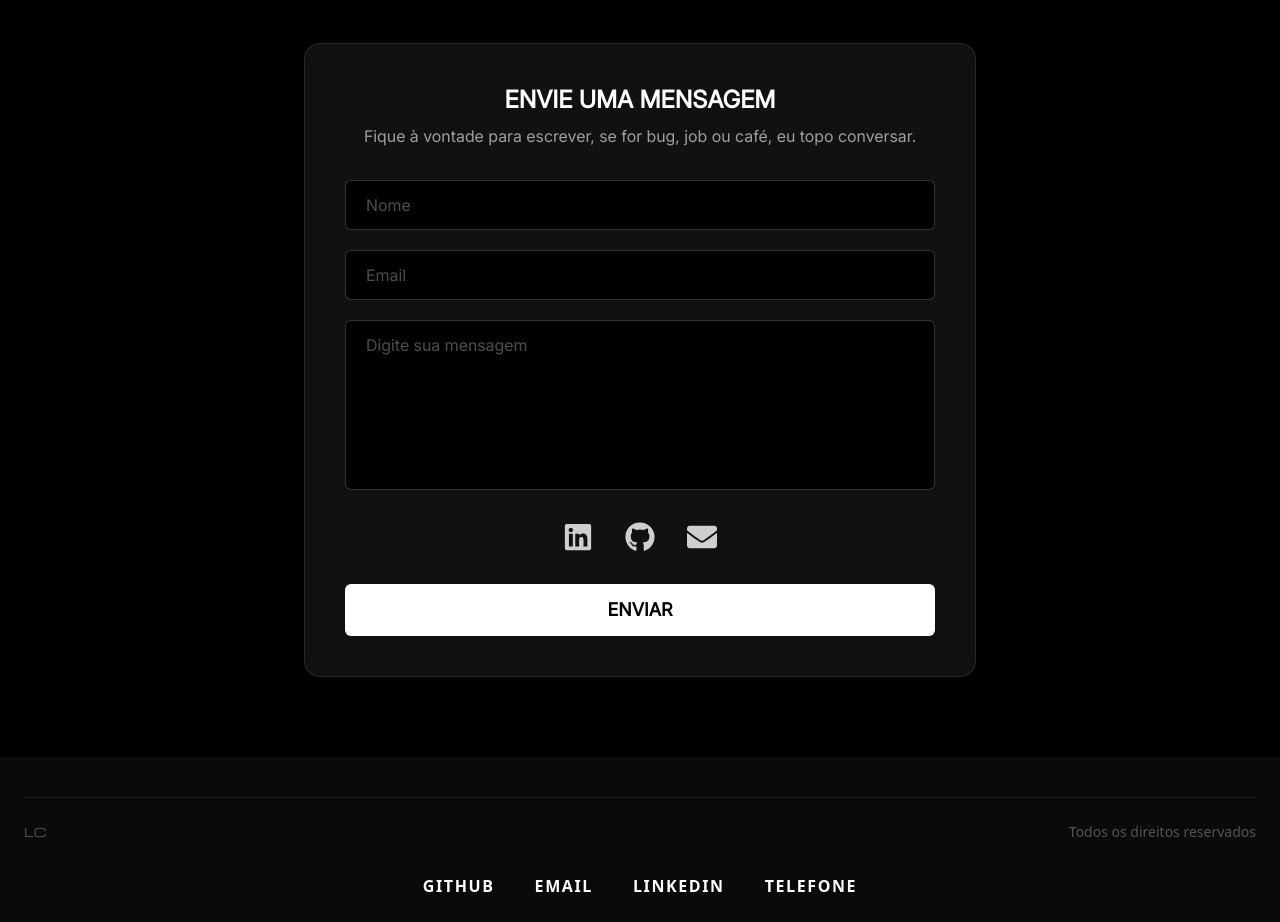
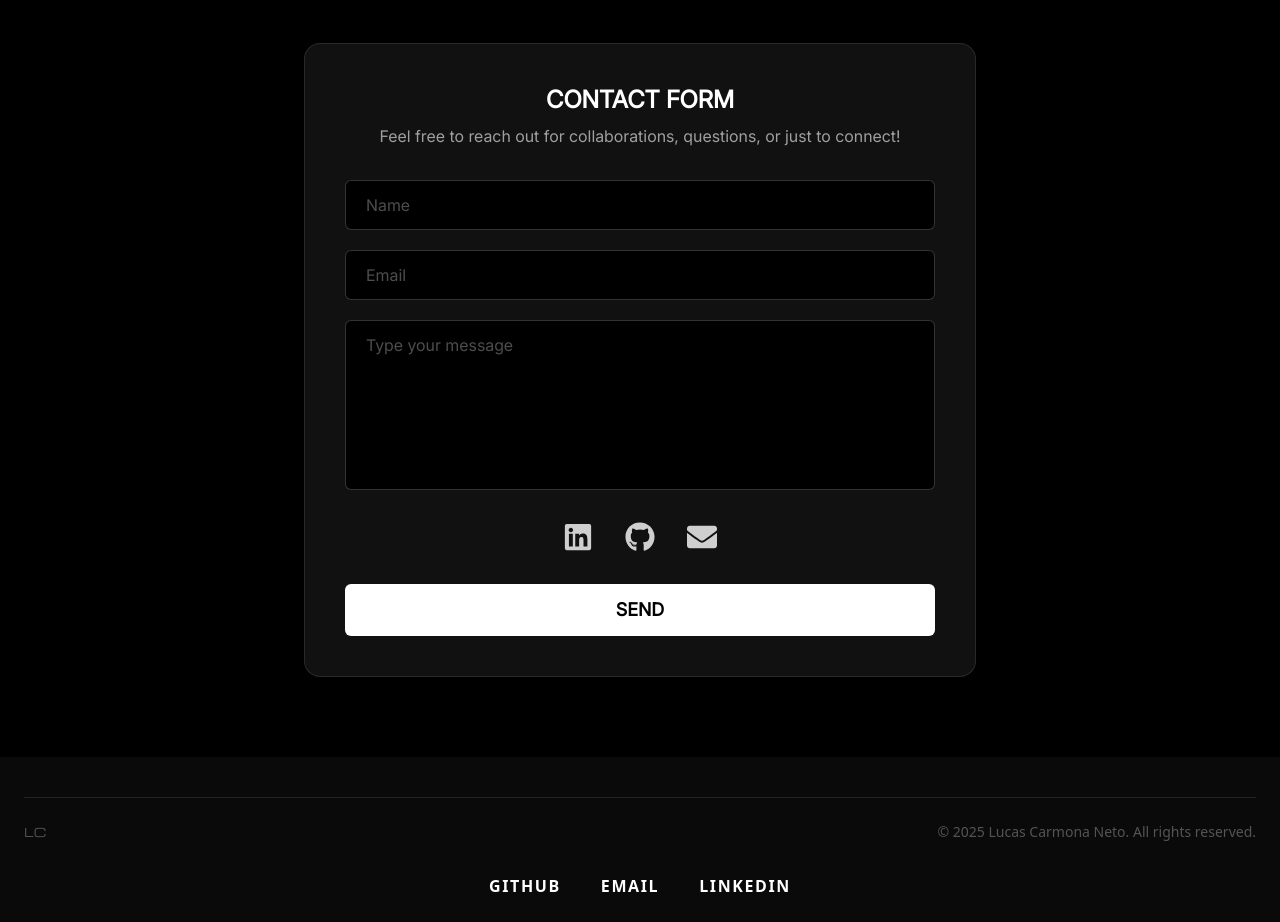
Before and after one commit to lucascarmon4/portfolio-lucascarmona, a React (Vite) app: page / in a window 1280 px wide. Shown: the part 2500-3422 px from the top of the page. Built offline with nearby package versions, Linux system fonts and the light colour scheme.

Commit message:
translation finished

```diff
--- a/locales/en.json
+++ b/locales/en.json
@@ -71,6 +71,8 @@
     },
     "qualifications": {
         "title": "Qualifications",
+        "seeAllOnLinkedIn": "See all certifications on LinkedIn",
+        "seeCredential": "See credential",
         "qualification1": {
             "title": "AWS Certification",
             "company": "AWS Academy",
@@ -91,5 +93,19 @@
             "description": "Comprehensive JavaScript course covering from basics to advanced topics.",
             "link": "https://www.linkedin.com/in/lucas-carmona-neto/details/certifications/"
         }
+    },
+    "contact": {
+        "mainTitle": "Get in Touch",
+        "form": {
+            "title": "Contact Form",
+            "description": "Feel free to reach out for collaborations, questions, or just to connect!",
+            "name": "Name",
+            "email": "Email",
+            "message": "Type your message",
+            "submit": "Send"
+        }
+    },
+    "footer": {
+        "text": "© 2025 Lucas Carmona Neto. All rights reserved."
     }
 }
--- a/locales/pt.json
+++ b/locales/pt.json
@@ -7,13 +7,13 @@
             "contact": "Contato"
         },
         "button1": "Acessar Projetos",
-        "button2": "Download CV"
+        "button2": "Baixar CV"
     },
     "hero": {
         "title": "DESENVOLVEDOR FULLSTACK <br /> COM FOCO EM RESULTADOS.",
         "description": "Crio soluções digitais completas que unem desempenho, organização e visão de produto.",
         "button1": "Acessar Projetos",
-        "button2": "Download CV"
+        "button2": "Baixar CV"
     },
     "projects": {
         "title": "Meus Projetos",
@@ -71,6 +71,8 @@
     },
     "qualifications": {
         "title": "Qualificações",
+        "seeAllOnLinkedIn": "Ver todos os certificados no LinkedIn",
+        "seeCredential": "Ver credencial",
         "qualification1": {
             "title": "Certificação AWS",
             "company": "AWS Academy",
@@ -91,5 +93,19 @@
             "description": "Curso completo de JavaScript, abordando desde o básico até conceitos avançados.",
             "link": "https://www.linkedin.com/in/lucas-carmona-neto/details/certifications/"
         }
+    },
+    "contact": {
+        "mainTitle": "Entre em Contato",
+        "form": {
+            "title": "Envie uma mensagem",
+            "description": "Estou sempre aberto a novas oportunidades e colaborações. Se você tem uma ideia, projeto ou apenas quer conversar, sinta-se à vontade para me enviar uma mensagem.",
+            "name": "Nome",
+            "email": "Email",
+            "message": "Digite sua mensagem",
+            "submit": "Enviar"
+        }
+    },
+    "footer": {
+        "text": "© 2025 Lucas Carmona Neto. Todos os direitos reservados."
     }
 }
--- a/src/components/ContactSection/ContactSection.tsx
+++ b/src/components/ContactSection/ContactSection.tsx
@@ -1,6 +1,9 @@
+import { useTranslation } from "react-i18next";
 import { FaLinkedin, FaGithub, FaEnvelope } from "react-icons/fa";
 
 function ContactSection() {
+    const { t } = useTranslation();
+
     return (
         <section
             id="contact"
@@ -10,7 +13,7 @@ function ContactSection() {
                 className="hidden sm:block sm:text-5xl font-extrabold text-center mb-12"
                 data-aos="zoom-in-up"
             >
-                ENTRE EM CONTATO
+                {t("contact.mainTitle").toUpperCase()}
             </h2>
 
             <div
@@ -18,11 +21,10 @@ function ContactSection() {
                 data-aos="zoom-in-up"
             >
                 <h3 className="text-xl sm:text-2xl font-bold text-center mb-2">
-                    ENVIE UMA MENSAGEM
+                    {t("contact.form.title").toUpperCase()}
                 </h3>
                 <p className="text-sm sm:text-base text-white/60 text-center mb-8 px-2">
-                    Fique à vontade para escrever, se for bug, job ou café, eu
-                    topo conversar.
+                    {t("contact.form.description")}
                 </p>
 
                 <form className="flex flex-col gap-5">
@@ -30,20 +32,20 @@ function ContactSection() {
                         data-aos="fade-right"
                         data-aos-delay={0}
                         type="text"
-                        placeholder="Nome"
+                        placeholder={t("contact.form.name")}
                         className="bg-black border border-white/20 text-sm sm:text-base text-white px-5 py-3 rounded-md placeholder:text-white/30 focus:outline-none focus:ring-2 focus:ring-primary"
                     />
                     <input
                         data-aos="fade-right"
                         data-aos-delay={50}
                         type="email"
-                        placeholder="Email"
+                        placeholder={t("contact.form.email")}
                         className="bg-black border border-white/20 text-sm sm:text-base text-white px-5 py-3 rounded-md placeholder:text-white/30 focus:outline-none focus:ring-2 focus:ring-primary"
                     />
                     <textarea
                         data-aos="fade-right"
                         data-aos-delay={100}
-                        placeholder="Digite sua mensagem"
+                        placeholder={t("contact.form.message")}
                         rows={6}
                         className="bg-black border border-white/20 text-sm sm:text-base text-white px-5 py-3 rounded-md placeholder:text-white/30 resize-none focus:outline-none focus:ring-2 focus:ring-primary"
                     />
@@ -85,7 +87,7 @@ function ContactSection() {
                         type="submit"
                         className="w-full bg-white text-black font-semibold py-3 text-base sm:text-lg rounded-md hover:bg-primary hover:text-white transition-all hover:translate-y-[-4px] duration-300"
                     >
-                        ENVIAR
+                        {t("contact.form.submit").toUpperCase()}
                     </button>
                 </div>
             </div>
--- a/src/components/ExperienceSection/ExperienceSection.tsx
+++ b/src/components/ExperienceSection/ExperienceSection.tsx
@@ -120,7 +120,7 @@ const ExperienceSection = () => {
                                 target="_blank"
                                 className="text-primary font-semibold hover:underline"
                             >
-                                Ver todos os certificados no LinkedIn ↗
+                                {t("qualifications.seeAllOnLinkedIn")} ↗
                             </a>
                         </div>
                     </>
--- a/src/components/ExperienceSection/QualificationItem.tsx
+++ b/src/components/ExperienceSection/QualificationItem.tsx
@@ -1,3 +1,5 @@
+import { useTranslation } from "react-i18next";
+
 type Props = {
     title: string;
     company: string;
@@ -15,6 +17,8 @@ function QualificationItem({
     link,
     idx,
 }: Props) {
+    const { t } = useTranslation();
+
     return (
         <div
             className="mb-10"
@@ -34,7 +38,7 @@ function QualificationItem({
                     target="_blank"
                     className="text-primary text-sm mt-2 inline-block hover:underline"
                 >
-                    Ver credencial ↗
+                    {t("qualifications.seeCredential")} ↗
                 </a>
             )}
         </div>
--- a/src/components/Footer.tsx
+++ b/src/components/Footer.tsx
@@ -1,18 +1,20 @@
+import { useTranslation } from "react-i18next";
+
 function Footer() {
+    const { t } = useTranslation();
+
     return (
         <footer className="bg-[#0a0a0a] text-white px-6 pt-10 pb-6">
             <div className="max-w-7xl mx-auto border-t border-white/10 pt-6 flex flex-col sm:flex-row justify-between items-center">
                 {/* Logo + direitos */}
                 <div className="w-full sm:w-auto text-sm text-white/30 flex justify-between items-center mb-6 sm:mb-0">
                     <span className="font-['Michroma'] text-xs">LC</span>
-                    <span className="sm:hidden block">
-                        Todos os direitos reservados
-                    </span>
+                    <span className="sm:hidden block">{t("footer.text")}</span>
                 </div>
 
                 {/* Direitos no lado direito (desktop) */}
                 <div className="hidden sm:block text-sm text-white/30">
-                    Todos os direitos reservados
+                    {t("footer.text")}
                 </div>
             </div>
 
@@ -41,9 +43,6 @@ function Footer() {
                     >
                         LINKEDIN
                     </a>
-                    <a href="tel:+5513996251308" className="hover-underline">
-                        TELEFONE
-                    </a>
                 </div>
             </div>
         </footer>
```
